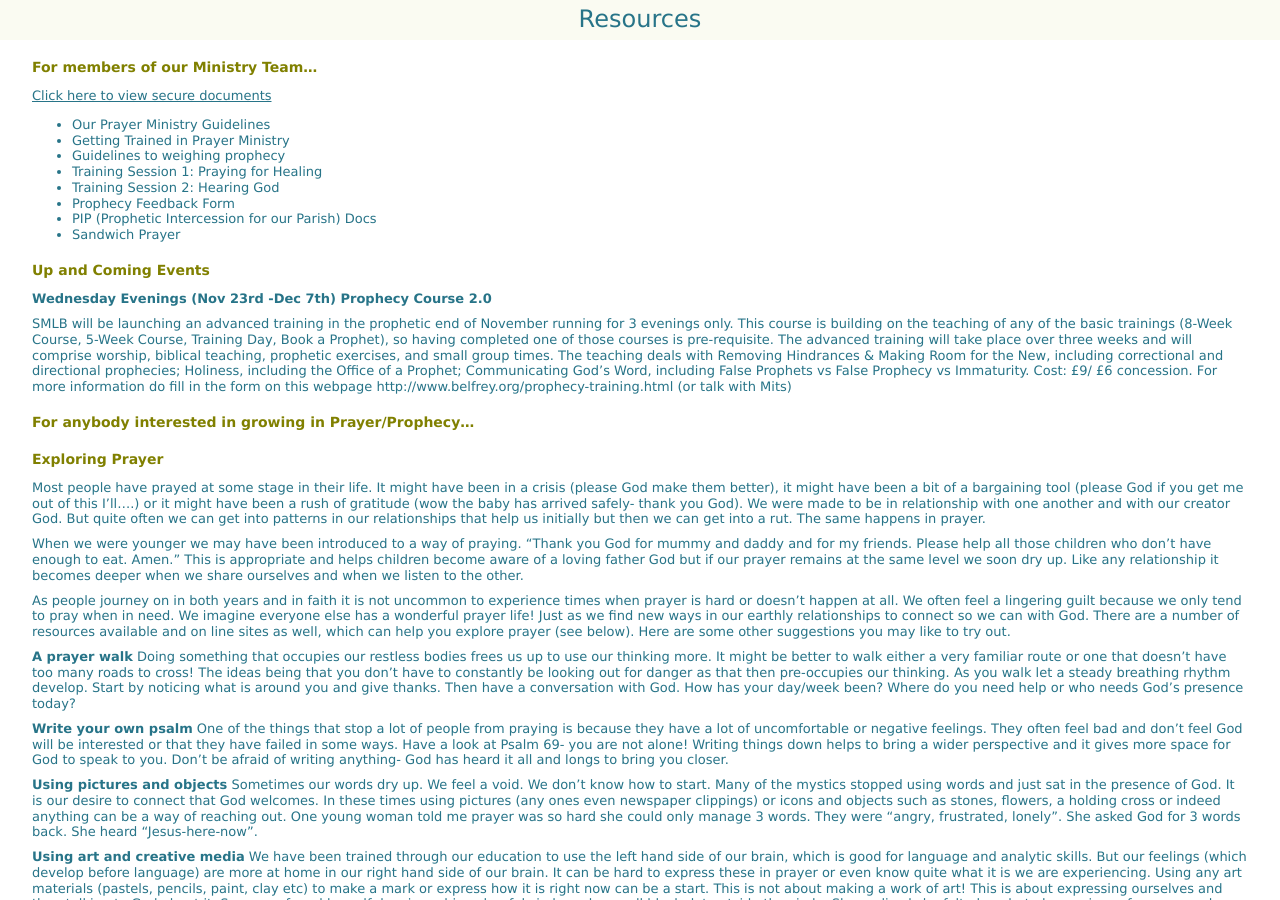
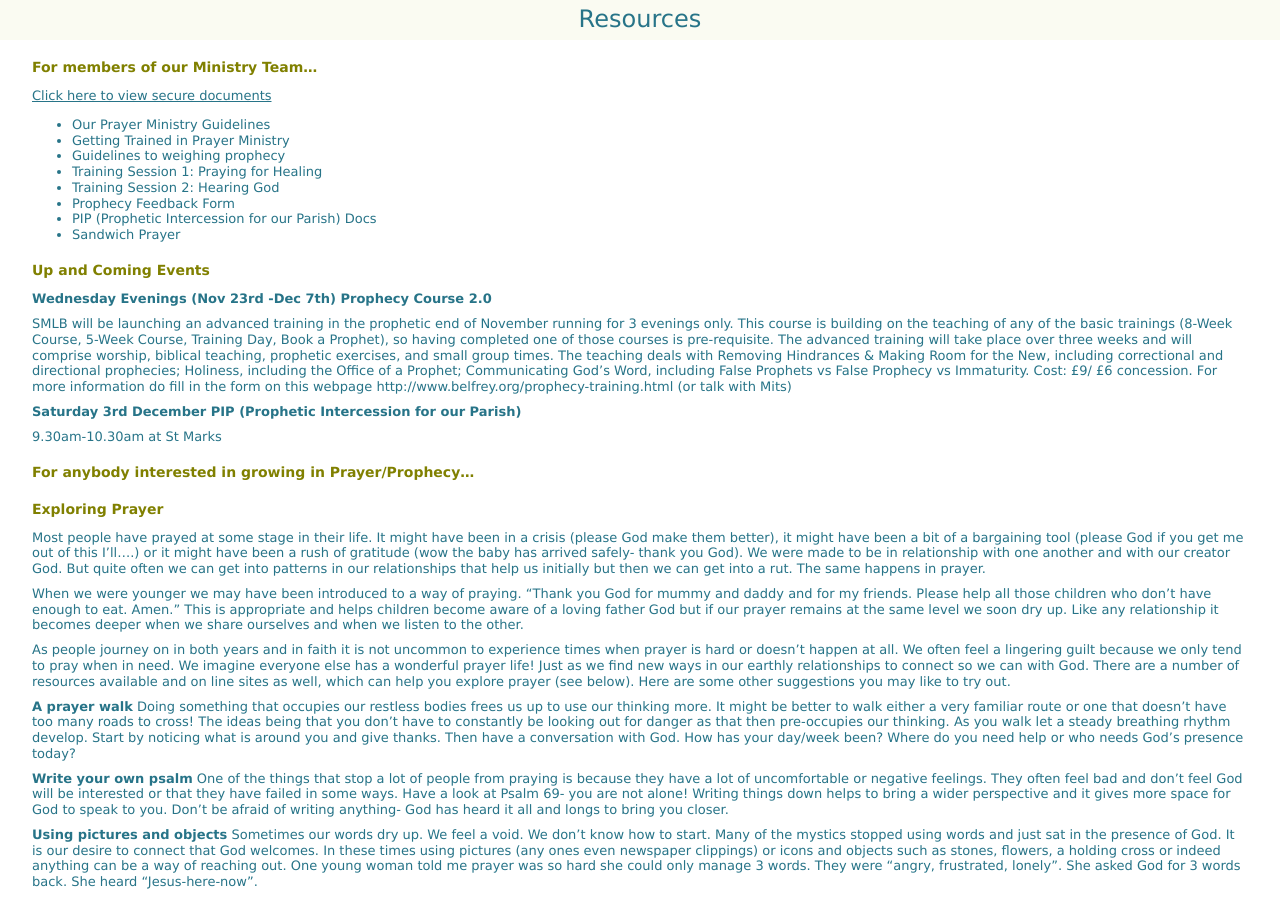
Before and after one commit to griffpatch/CPCYorkPP, a Jekyll site: the page built from pages/resources.md, in a window 1280 px wide and 900 px high. Built offline with Jekyll 4.4.1, drawn with Linux system fonts in a browser that asks for light colours.

Commit message:
Update resources.md

```diff
--- a/pages/resources.md
+++ b/pages/resources.md
@@ -28,6 +28,12 @@ Up and Coming Events
 SMLB will be launching an advanced training in the prophetic end of November running for 3 evenings only. This course is building on the
 teaching of any of the basic trainings (8-Week Course, 5-Week Course, Training Day, Book a Prophet), so having completed one of those courses is pre-requisite. The advanced training will take place over three weeks and will comprise worship, biblical teaching, prophetic exercises, and small group times. The teaching deals with Removing Hindrances & Making Room for the New, including correctional and directional prophecies; Holiness, including the Office of a Prophet; Communicating God’s Word, including False
 Prophets vs False Prophecy vs Immaturity. Cost: £9/ £6 concession. For more information do fill in the form on this webpage http://www.belfrey.org/prophecy-training.html (or talk with Mits)
+
+
+
+**Saturday 3rd December PIP (Prophetic Intercession for our Parish)**
+
+9.30am-10.30am at St Marks
 
 
 
```
